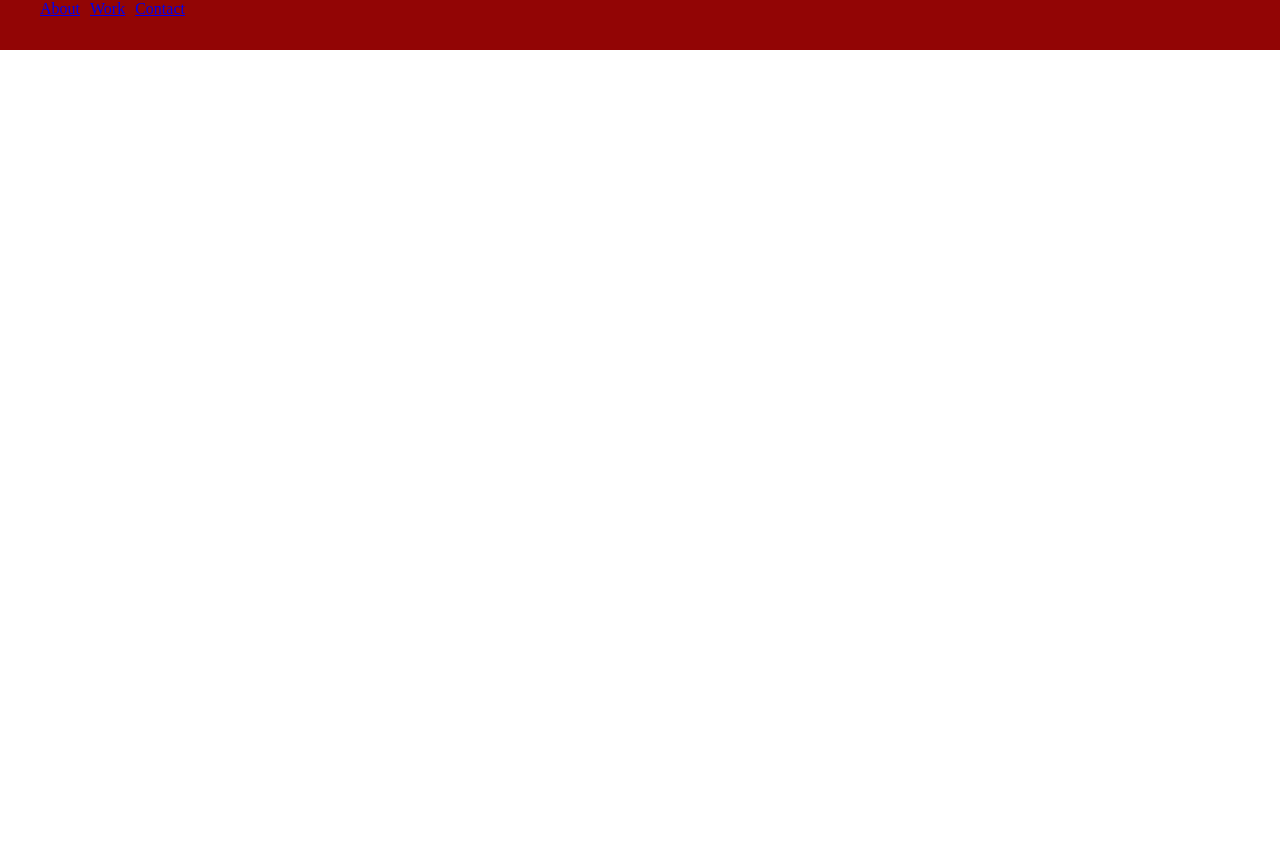
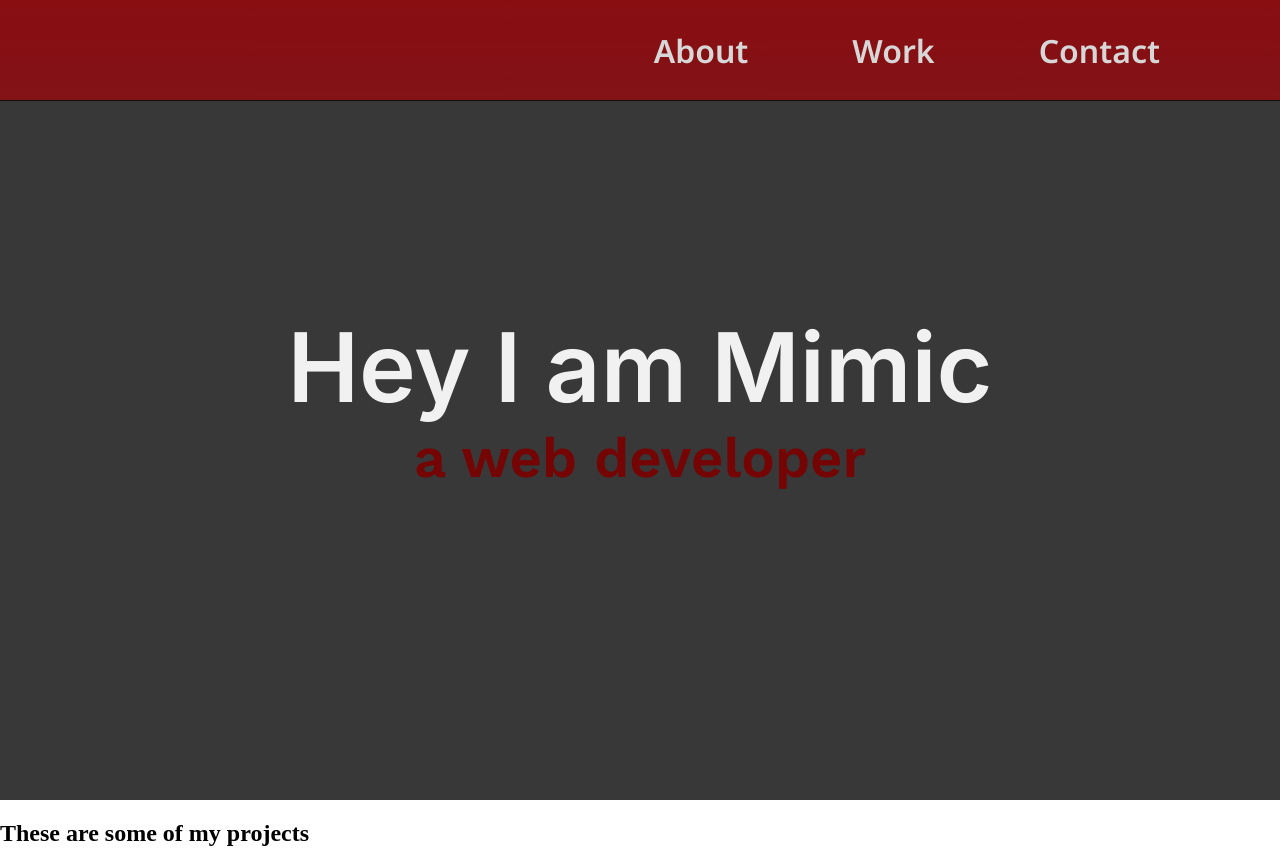
Before and after one commit to Marerro/verbose-fortnight, a plain HTML site: page index.html in a window 1280 px wide. Before the commit the page ends 800 px from the top, so only its background shows below. Drawn offline with nearby package versions, Linux system fonts and the light colour scheme.

Commit message:
Main page created

```diff
--- a/index.html
+++ b/index.html
@@ -1,13 +1,16 @@
 <!DOCTYPE html>
 <html lang="en">
+
 <head>
     <meta charset="UTF-8">
     <meta name="viewport" content="width=device-width, initial-scale=1.0">
     <title>Document</title>
     <link rel="stylesheet" href="style.css">
-</head>
+    <link rel="preconnect" href="https://fonts.googleapis.com">
+    <link rel="preconnect" href="https://fonts.gstatic.com" crossorigin>
+    <link href="https://fonts.googleapis.com/css2?family=Inter:ital,opsz,wght@0,14..32,100..900;1,14..32,100..900&family=Noto+Sans:ital,wght@0,100..900;1,100..900&family=Work+Sans:ital,wght@0,100..900;1,100..900&display=swap" rel="stylesheet">
+
 <body>
-    <header>
     <nav>
         <ul>
             <li><a href="index.html">About</a></li>
@@ -15,6 +18,20 @@
             <li><a href="index.html">Contact</a></li>
         </ul>
     </nav>
-    </header>
+
+    <section class='title'>
+        <div class="title__body">
+            <h1>Hey I am Mimic</h1>
+            <h2>a web developer</h2>
+        </div>
+    </section>
+
+    <section class="projects">
+        <div class="project__subtitle">
+            <h1>These are some of my projects</h1>
+        </div>
+
+    </section>
 </body>
+
 </html>
--- a/style.css
+++ b/style.css
@@ -3,15 +3,70 @@ body {
 }
 
 nav {
-    background-color:rgb(146, 5, 5);
-    height:50px;
+    position:fixed;
+    width:100%;
+    background: linear-gradient(0deg, rgba(149,10,15,1) 0%, rgba(158,4,9,1) 100%);
+    opacity:0.8;
+    height:100px;
+    display:flex;
+    flex-direction:row;
+    justify-content:flex-end;
+    align-items:center;
+    border-bottom: 1px solid rgb(7, 7, 7);
 }
 
 ul {
+
     margin: 0;
     list-style-type:none;
+    display:inline-block;
+    padding:70px;
+}
+
+nav li {
+    display:inline-block;
+}
+
+nav li:hover {
+    background-color:#383838;
+}
+
+li a {
+    display:inline-block;
+    text-decoration:none;
+    color:inherit;
+    color:#FFF;
+    font-size:2rem;
+    font-family: "Noto Sans", sans-serif;
+    font-weight:600;
+    height:100%;
+    transition: .6s;
+    padding:50px;
+}
+
+.title {
     display:flex;
-    flex-direction: row;
-    gap:10px;
-    align-items:flex-end;
+    align-items: center;
+    justify-content:center;
+    text-align:center;
+    overflow:hidden;
+    background-color:#383838;
+    height:100vh;
 }
+
+
+.title__body h1 {
+    font-size: 6rem;
+    font-family:"Inter", system-ui;
+    font-weight:600;
+    color:#f1f1f1;
+    margin:0;
+}
+
+.title__body h2 {
+    font-size: 3.5rem;
+    font-family:"Work Sans", sans-serif;
+    font-weight: 600;
+    margin:0;
+    color:#750505;
+}
```
Lines whose indentation alone changed are shown as unchanged.
